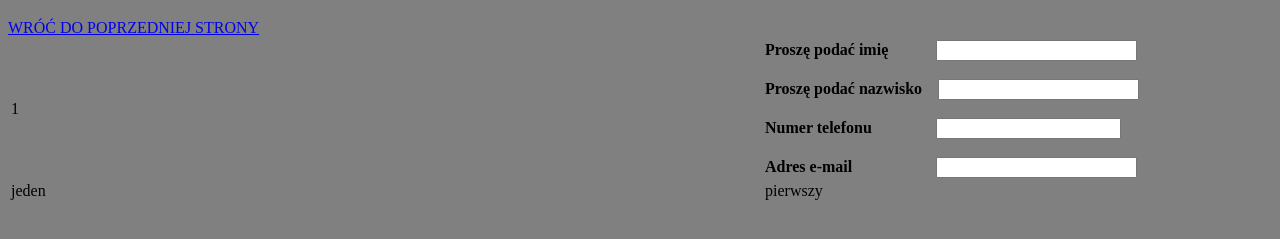
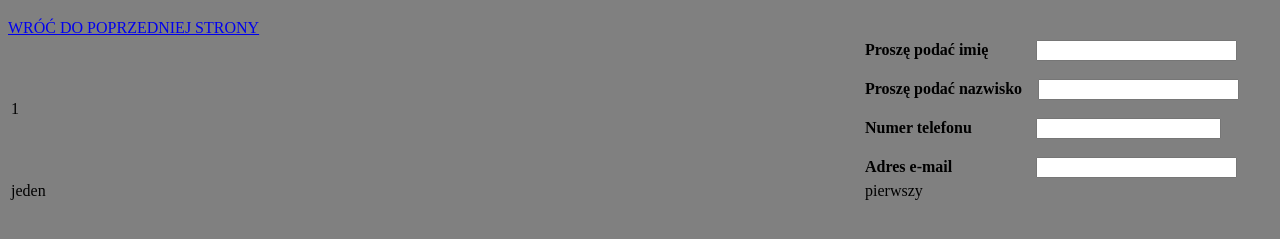
Before and after one commit to kacergork/kacper.github.io, a plain HTML site: page formularz_Gorlikowski.html in a window 1280 px wide. Shown: the part 61-300 px from the top of the page. Drawn offline with Linux system fonts and the light colour scheme.

Commit message:
Update formularz_Gorlikowski.html

```diff
--- a/formularz_Gorlikowski.html
+++ b/formularz_Gorlikowski.html
@@ -11,7 +11,7 @@
 <form enctype="text/plain" action="mailto:mkryniew@wp.pl" subject="formularz_dane" method="Post">
   <TABLE>
 <TR>
- <TD width=750> 1</TD>
+ <TD width=850> 1</TD>
 
    <TD>
    <b>Proszę podać imię</b>&nbsp&nbsp&nbsp&nbsp&nbsp&nbsp&nbsp&nbsp&nbsp&nbsp&nbsp&nbsp<input name="imie" size="22">
```
